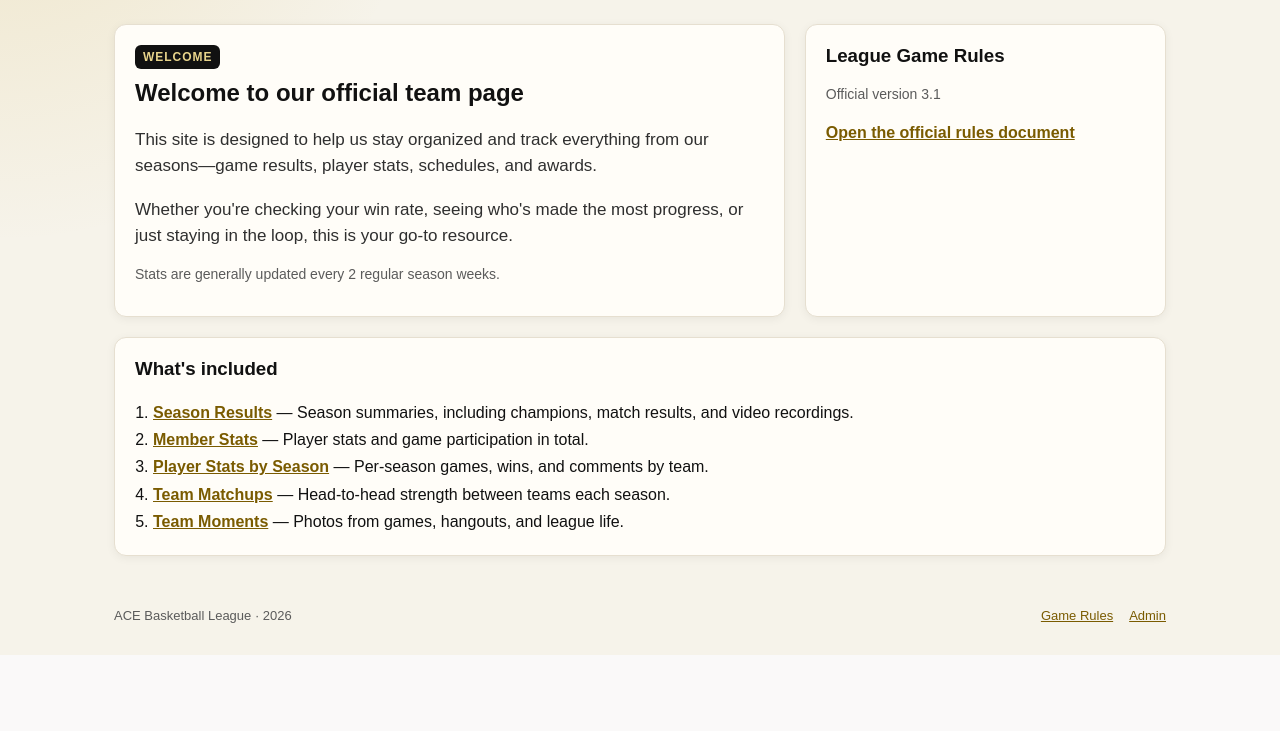
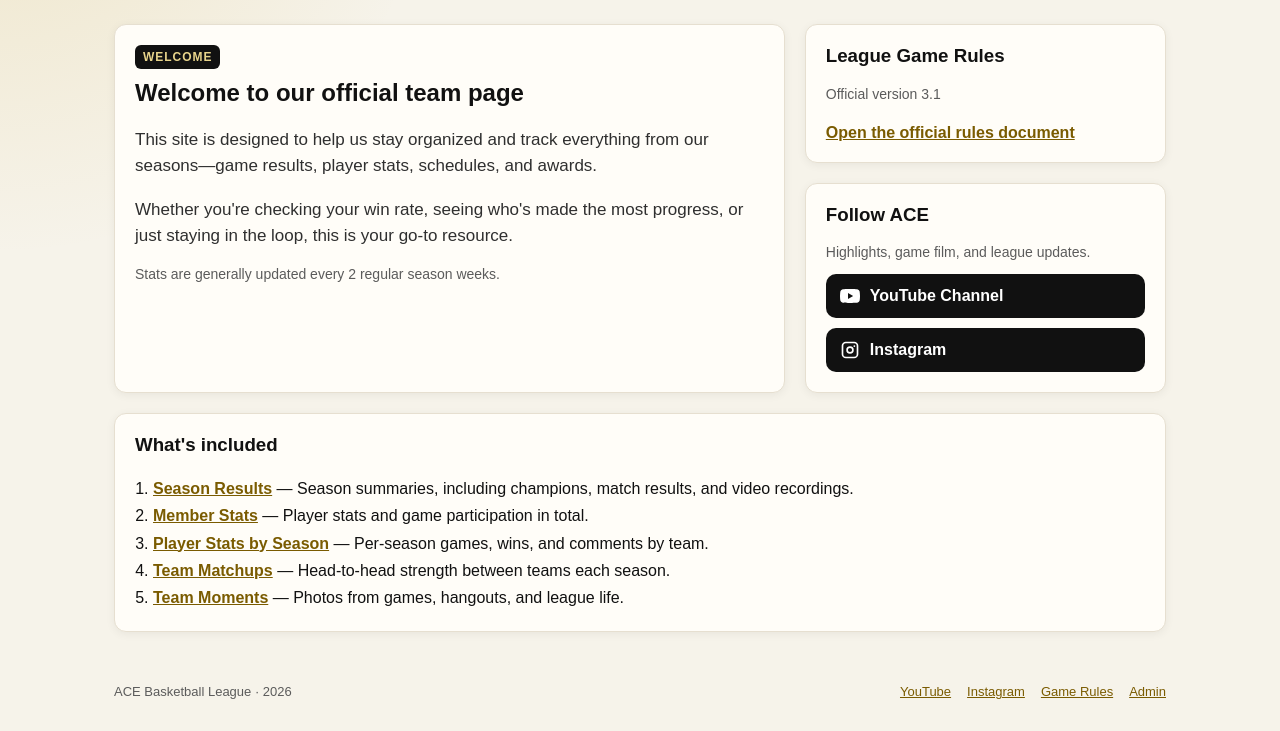
Before and after one commit to spinxara/acebasketballleague, a Flask app: page / in a window 1280 px wide. Shown: the part 186-917 px from the top of the page. Before the commit the page ends 841 px from the top, so only its background shows below. Run offline with Flask 3, Linux system fonts and the light colour scheme; some libraries are stand-ins or nearby versions.

Commit message:
new, follow ace

```diff
--- a/app.py
+++ b/app.py
@@ -44,6 +44,8 @@ RULES_URL = (
     "https://docs.google.com/document/d/"
     "1fIlVY1edEn2_5AAxF6eNV0D72vtWwOF4CamZVsxT8q0/edit?usp=sharing"
 )
+YOUTUBE_URL = "https://www.youtube.com/channel/UCZ6oGz5C9yV2RgsykYvAOyA"
+INSTAGRAM_URL = "https://www.instagram.com/la_ace_basketball/"
 
 PUBLIC_NAV = [
     {"id": "home", "label": "Home", "endpoint": "home"},
@@ -128,6 +130,8 @@ def inject_globals():
         "public_nav": PUBLIC_NAV,
         "admin_nav": ADMIN_NAV,
         "rules_url": RULES_URL,
+        "youtube_url": YOUTUBE_URL,
+        "instagram_url": INSTAGRAM_URL,
         "last_updated": "September 14, 2026",
         "current_year": datetime.now().year,
         "is_admin": is_admin_session(),
--- a/static/style.css
+++ b/static/style.css
@@ -870,6 +870,55 @@ h3 {
   display: grid;
   grid-template-columns: 1.3fr 0.7fr;
   gap: 20px;
+  margin-bottom: 20px;
+}
+
+.home-grid > .card,
+.home-sidebar .card {
+  margin-bottom: 0;
+}
+
+.home-welcome {
+  height: 100%;
+}
+
+.home-sidebar {
+  display: flex;
+  flex-direction: column;
+  gap: 20px;
+  min-width: 0;
+}
+
+.home-included {
+  grid-column: 1 / -1;
+}
+
+.social-links {
+  display: grid;
+  gap: 10px;
+  margin-top: 12px;
+}
+
+.social-link {
+  display: flex;
+  align-items: center;
+  gap: 10px;
+  padding: 12px 14px;
+  border-radius: 10px;
+  background: #111;
+  color: white;
+  text-decoration: none;
+  font-weight: bold;
+}
+
+.social-link:hover {
+  background: #2a2a2a;
+}
+
+.social-link svg {
+  width: 20px;
+  height: 20px;
+  flex-shrink: 0;
 }
 
 .moments-grid {
--- a/templates/admin/team_moments.html
+++ b/templates/admin/team_moments.html
@@ -92,8 +92,11 @@
 
   <div class="lightbox" data-lightbox aria-hidden="true">
     <button type="button" class="lightbox-close" data-lightbox-close aria-label="Close photo">Close</button>
+    <button type="button" class="lightbox-nav lightbox-prev" data-lightbox-prev hidden aria-label="Previous photo">Previous</button>
     <img data-lightbox-image alt="" />
+    <button type="button" class="lightbox-nav lightbox-next" data-lightbox-next hidden aria-label="Next photo">Next</button>
     <p class="lightbox-caption" data-lightbox-caption></p>
+    <p class="lightbox-counter" data-lightbox-counter hidden></p>
   </div>
 {% endblock %}
 
--- a/templates/public/base.html
+++ b/templates/public/base.html
@@ -36,6 +36,8 @@
   <footer class="site-footer">
     <span>ACE Basketball League &middot; {{ current_year }}</span>
     <div class="footer-links">
+      <a href="{{ youtube_url }}" target="_blank" rel="noopener noreferrer">YouTube</a>
+      <a href="{{ instagram_url }}" target="_blank" rel="noopener noreferrer">Instagram</a>
       <a href="{{ url_for('league_rules') }}">Game Rules</a>
       <a href="{{ url_for('admin_dashboard') }}">Admin</a>
     </div>
--- a/templates/public/home.html
+++ b/templates/public/home.html
@@ -4,7 +4,7 @@
 
 {% block content %}
   <div class="home-grid">
-    <section class="card">
+    <section class="card home-welcome">
       <div class="kicker">Welcome</div>
       <h2>Welcome to our official team page</h2>
       <p class="lead">
@@ -18,6 +18,7 @@
       <p class="note">Stats are generally updated every 2 regular season weeks.</p>
     </section>
 
+    <div class="home-sidebar">
       <aside class="card">
         <h3>League Game Rules</h3>
         <p class="note">Official version 3.1</p>
@@ -25,9 +26,44 @@
           Open the official rules document
         </a>
       </aside>
+
+      <aside class="card">
+        <h3>Follow ACE</h3>
+        <p class="note">Highlights, game film, and league updates.</p>
+        <div class="social-links">
+          <a
+            class="social-link"
+            href="{{ youtube_url }}"
+            target="_blank"
+            rel="noopener noreferrer"
+          >
+            <svg viewBox="0 0 24 24" aria-hidden="true">
+              <path
+                fill="currentColor"
+                d="M23.5 6.2a3 3 0 0 0-2.1-2.1C19.5 3.6 12 3.6 12 3.6s-7.5 0-9.4.5A3 3 0 0 0 .5 6.2 31.5 31.5 0 0 0 0 12a31.5 31.5 0 0 0 .5 5.8 3 3 0 0 0 2.1 2.1c1.9.5 9.4.5 9.4.5s7.5 0 9.4-.5a3 3 0 0 0 2.1-2.1A31.5 31.5 0 0 0 24 12a31.5 31.5 0 0 0-.5-5.8zM9.6 15.5V8.5L15.8 12z"
+              />
+            </svg>
+            YouTube Channel
+          </a>
+          <a
+            class="social-link"
+            href="{{ instagram_url }}"
+            target="_blank"
+            rel="noopener noreferrer"
+          >
+            <svg viewBox="0 0 24 24" aria-hidden="true">
+              <path
+                fill="currentColor"
+                d="M7 2h10a5 5 0 0 1 5 5v10a5 5 0 0 1-5 5H7a5 5 0 0 1-5-5V7a5 5 0 0 1 5-5zm10 2H7a3 3 0 0 0-3 3v10a3 3 0 0 0 3 3h10a3 3 0 0 0 3-3V7a3 3 0 0 0-3-3zm-5 3.5A4.5 4.5 0 1 1 7.5 12 4.5 4.5 0 0 1 12 7.5zm0 2A2.5 2.5 0 1 0 14.5 12 2.5 2.5 0 0 0 12 9.5zm5.2-3.3a1.1 1.1 0 1 1-1.1 1.1 1.1 1.1 0 0 1 1.1-1.1z"
+              />
+            </svg>
+            Instagram
+          </a>
+        </div>
+      </aside>
     </div>
 
-  <section class="card">
+    <section class="card home-included">
       <h3>What's included</h3>
       <ol class="included-list">
         <li>
@@ -52,4 +88,5 @@
         </li>
       </ol>
     </section>
+  </div>
 {% endblock %}
--- a/templates/public/team_moments.html
+++ b/templates/public/team_moments.html
@@ -49,8 +49,11 @@
 
   <div class="lightbox" data-lightbox aria-hidden="true">
     <button type="button" class="lightbox-close" data-lightbox-close aria-label="Close photo">Close</button>
+    <button type="button" class="lightbox-nav lightbox-prev" data-lightbox-prev hidden aria-label="Previous photo">Previous</button>
     <img data-lightbox-image alt="" />
+    <button type="button" class="lightbox-nav lightbox-next" data-lightbox-next hidden aria-label="Next photo">Next</button>
     <p class="lightbox-caption" data-lightbox-caption></p>
+    <p class="lightbox-counter" data-lightbox-counter hidden></p>
   </div>
 {% endblock %}
 
```
Also changed, not shown: other parts of static/style.css (+46 -1 lines), static/moments.js (+70 -15 lines). Lines whose indentation alone changed are shown as unchanged.
